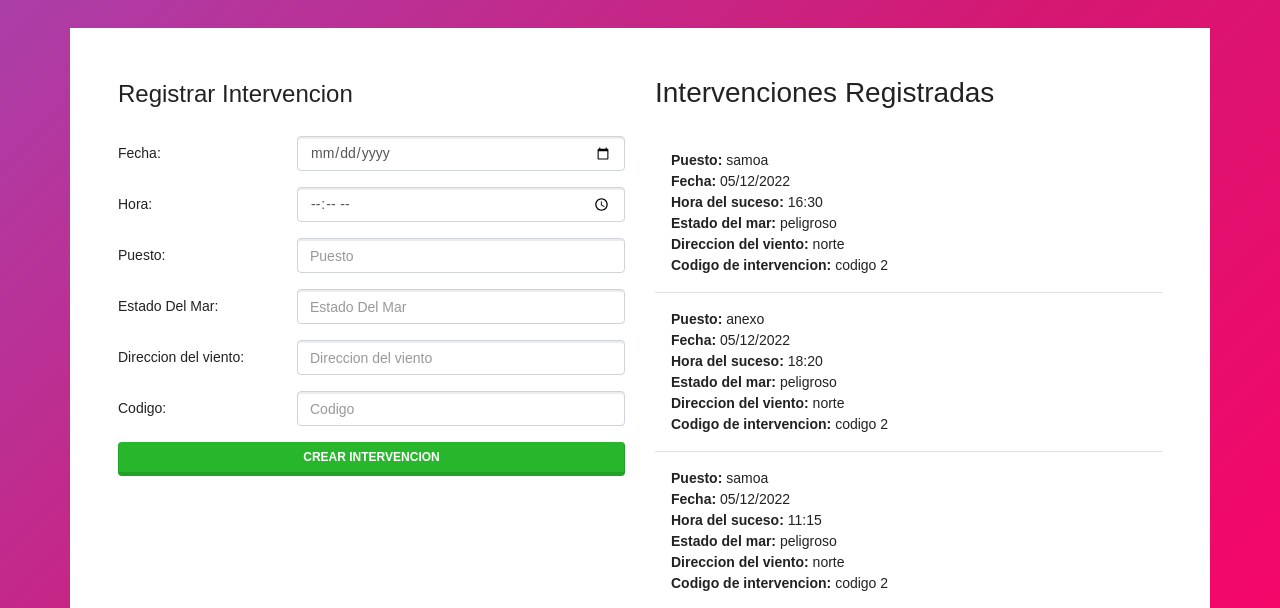
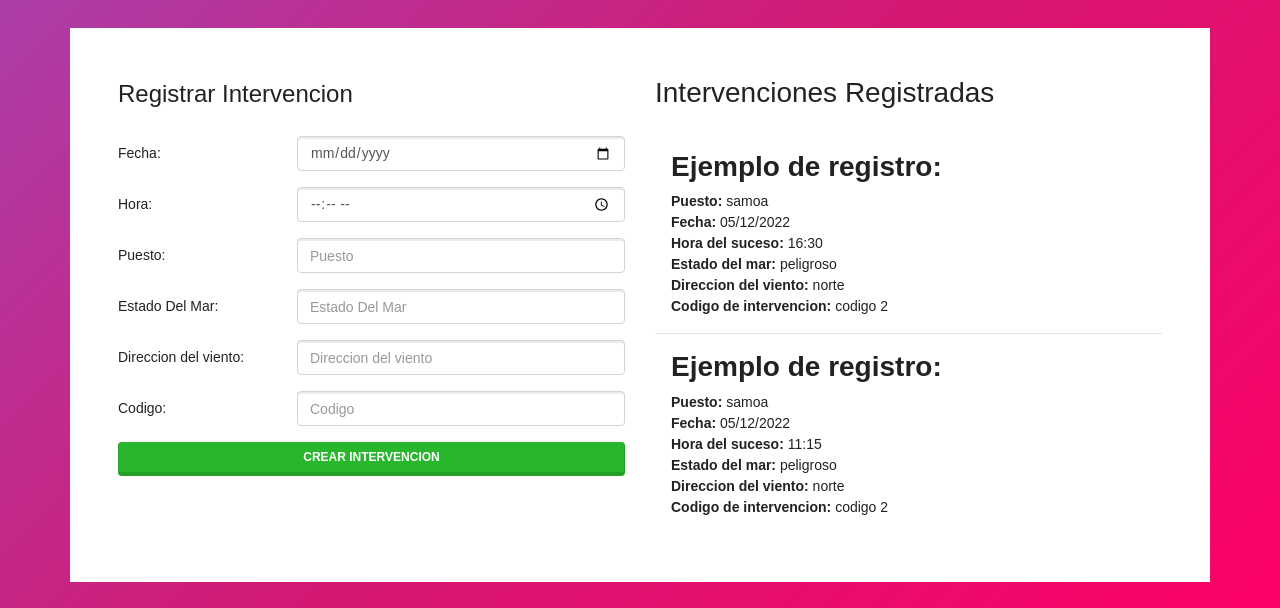
Before and after one commit to Lucas-Epherra/Crud-PlayaSegura-Epherra, a plain HTML site: page vistas/turnoTarde.html in a window 1280 px wide. Shown: the part 183-791 px from the top of the page. Drawn offline with Linux system fonts and the light colour scheme; some packages are replaced by stand-ins of ours; a script that the page names is missing.

Commit message:
correccion h2

```diff
--- a/js/mañana.js
+++ b/js/mañana.js
@@ -5,9 +5,6 @@ const puestoInput = document.querySelector('#puesto');
 const marInput = document.querySelector('#mar');
 const vientoInput = document.querySelector('#viento');
 const codigoInput = document.querySelector('#codigo');
-
-//Contenedor para las intervenciones estaticas
-const contenedorIntervEstaticas = document.querySelector('#intervencionesEstaticas');
 
 // Contenedor para las intervenciones dinamicas
 const contenedorInterv = document.querySelector('#intervenciones');
--- a/js/static.js
+++ b/js/static.js
@@ -2,6 +2,8 @@ let encargado = localStorage.getItem('encargado turno');
 
 console.log(encargado)
 
+//Contenedor para las intervenciones estaticas
+const contenedorIntervEstaticas = document.querySelector('#intervencionesEstaticas');
 
 // traer datos estaticos desde el json con fetch
 renderizarIntervencionesEstaticas = (intervenciones) => {
@@ -19,6 +21,9 @@ renderizarIntervencionesEstaticas = (intervenciones) => {
                     divEstatic.dataset.id = id;
 
                     // SCRIPTING DE LOS ELEMENTOS ESTATICOS
+
+                    const tituloEJ = document.createElement('h2');
+                    tituloEJ.innerHTML = `<span class="font-weight-bolder">Ejemplo de registro: </span>`;
 
                     const puestoParrafo = document.createElement('p');
                     puestoParrafo.innerHTML = `<span class="font-weight-bolder">Puesto: </span> ${puesto}`;
@@ -39,6 +44,7 @@ renderizarIntervencionesEstaticas = (intervenciones) => {
                     codigoParrafo.innerHTML = `<span class="font-weight-bolder">Codigo de intervencion: </span> ${codigo}`;
 
                     // Agregar al HTML
+                    divEstatic.appendChild(tituloEJ);
                     divEstatic.appendChild(puestoParrafo);
                     divEstatic.appendChild(fechaParrafo);
                     divEstatic.appendChild(horaParrafo);
@@ -65,6 +71,9 @@ renderizarIntervencionesEstaticas = (intervenciones) => {
 
                     // SCRIPTING DE LOS ELEMENTOS ESTATICOS
 
+                    const tituloEJ = document.createElement('h2');
+                    tituloEJ.innerHTML = `<span class="font-weight-bolder">Ejemplo de registro: </span>`;
+
                     const puestoParrafo = document.createElement('p');
                     puestoParrafo.innerHTML = `<span class="font-weight-bolder">Puesto: </span> ${puesto}`;
 
@@ -84,6 +93,7 @@ renderizarIntervencionesEstaticas = (intervenciones) => {
                     codigoParrafo.innerHTML = `<span class="font-weight-bolder">Codigo de intervencion: </span> ${codigo}`;
 
                     // Agregar al HTML
+                    divEstatic.appendChild(tituloEJ);
                     divEstatic.appendChild(puestoParrafo);
                     divEstatic.appendChild(fechaParrafo);
                     divEstatic.appendChild(horaParrafo);
--- a/js/tarde.js
+++ b/js/tarde.js
@@ -5,9 +5,6 @@ const puestoInput = document.querySelector('#puesto');
 const marInput = document.querySelector('#mar');
 const vientoInput = document.querySelector('#viento');
 const codigoInput = document.querySelector('#codigo');
-
-//Contenedor para las intervenciones estaticas
-const contenedorIntervEstaticas = document.querySelector('#intervencionesEstaticas');
 
 // Contenedor para las intervenciones dinamicas
 const contenedorInterv = document.querySelector('#intervenciones');
--- a/json/mañana.json
+++ b/json/mañana.json
@@ -7,14 +7,5 @@
         "codigo": "codigo 2",
         "hora": "11:15",
         "id": 1670426870935
-    },
-    {
-        "fecha": "05/12/2022",
-        "puesto": "plumas",
-        "mar": "peligroso",
-        "viento": "norte",
-        "codigo": "codigo 3",
-        "hora": "12:05",
-        "id": 1670426870936
     }
 ]
--- a/json/tarde.json
+++ b/json/tarde.json
@@ -7,14 +7,5 @@
         "codigo": "codigo 2",
         "hora": "16:30",
         "id": 1670426870937
-    },
-    {
-        "fecha": "05/12/2022",
-        "puesto": "anexo",
-        "mar": "peligroso",
-        "viento": "norte",
-        "codigo": "codigo 2",
-        "hora": "18:20",
-        "id": 1670426870938
     }
 ]
```
Also changed, not shown: index.html (line endings or trailing spaces).
